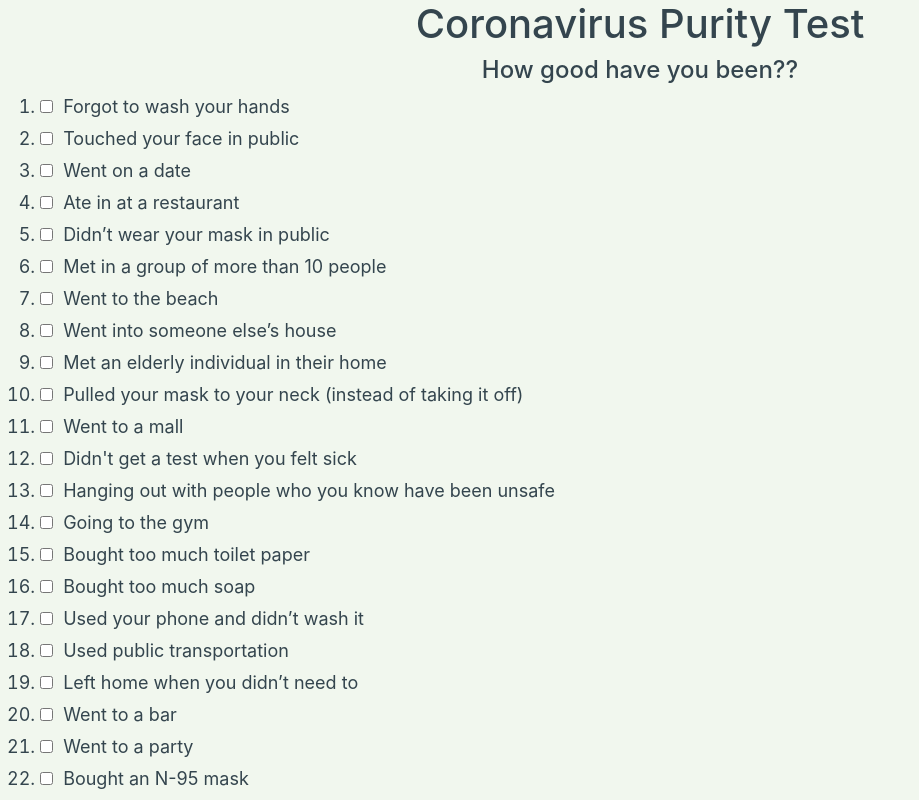
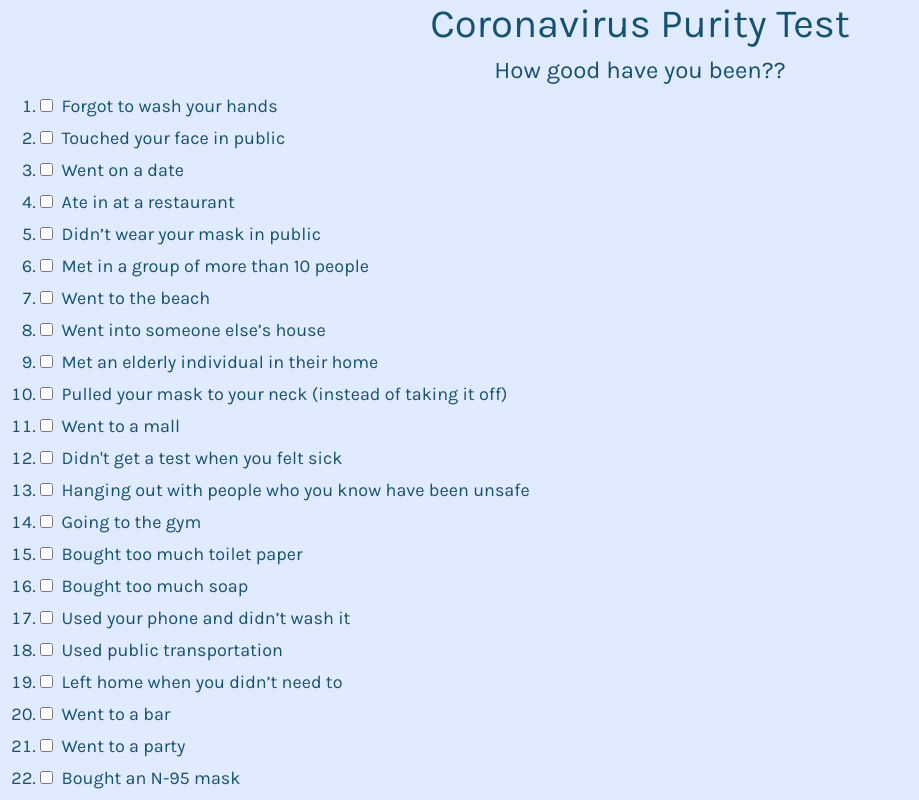
Before and after one commit to jy4uk/coronaPurityTest, a plain HTML site: page index.html in a window 1280 px wide. Shown: the top 800 px of the page, without its empty margins (0-919 px from the left). Drawn offline with nearby package versions, Linux system fonts and the light colour scheme.

Commit message:
font change and color update

```diff
--- a/index.html
+++ b/index.html
@@ -6,7 +6,7 @@
     <link rel="stylesheet" href="https://stackpath.bootstrapcdn.com/bootstrap/4.5.0/css/bootstrap.min.css"
     integrity="sha384-9aIt2nRpC12Uk9gS9baDl411NQApFmC26EwAOH8WgZl5MYYxFfc+NcPb1dKGj7Sk" crossorigin="anonymous">
     <link rel="stylesheet" href="./resources/css/styles.css" type="text/css">
-
+    <link href="https://fonts.googleapis.com/css2?family=Karla&display=swap" rel="stylesheet">
     <!-- JQuery -->
     <script type="text/javascript" src="https://ajax.googleapis.com/ajax/libs/jquery/1.7.2/jquery.min.js"></script>
     <title>Corona Purity Test</title>
--- a/resources/css/styles.css
+++ b/resources/css/styles.css
@@ -1,6 +1,7 @@
 * , body{
-    background-color: #F1F7EE ;
-    color: #34454e;
+    background-color: #e1ebff ;
+    color: #135274;
+    font-family: 'Karla', sans-serif;
 }
 
 h4 {
```
